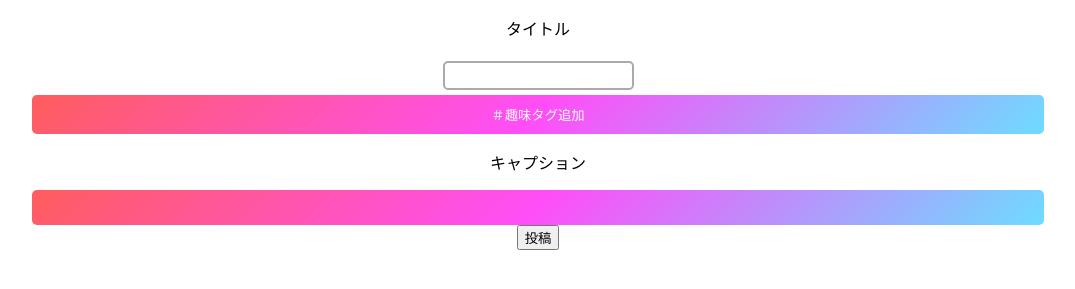
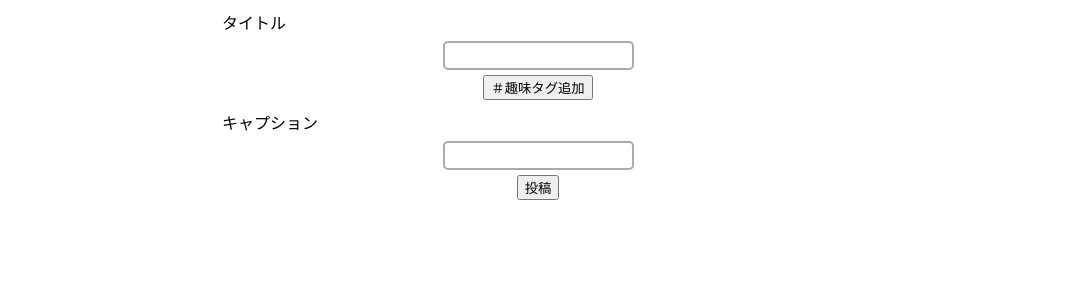
Before and after one commit to sachi1048/Syumitter, a PHP site: page /toukou.php in a window 1280 px wide. Shown: the part 104-393 px from the top of the page, without its empty margins (102-1177 px from the left). Run offline with PHP 8.4, Linux system fonts and the light colour scheme.

Commit message:
投稿、タグ選択、Main.cssは変更なし、なぜか入った

```diff
--- a/USER/CSS/checkbox.css
+++ b/USER/CSS/checkbox.css
@@ -24,3 +24,13 @@ input[type="checkbox"]:checked + label {
     margin-right:95%;
     background-color:#ffffff;
 }
+.tag_ln{
+    margin-top:10px;
+    margin-bottom:2px;
+}
+.koumoku{
+    margin-top:10px;
+    margin-bottom:2px;
+    text-align:left;
+    margin-left:25%;
+}
--- a/USER/toukou.php
+++ b/USER/toukou.php
@@ -1,22 +1,50 @@
-<?php require 'db-connect.php'; ?>
+<?php require 'db-connect.php';
+session_start();
+?>
 <!DOCTYPE html>
 <html lang="ja">
 <head>
     <meta charset="UTF-8">
     <meta name="viewport" content="width=device-width, initial-scale=1.0">
     <link rel="stylesheet" href="CSS/main.css">
+    <link rel="stylesheet" href="CSS/checkbox.css">
     <title>投稿画面</title>
 </head>
 <body>
     <h1 class="syumitter1">Syumitter</h1> <!-- 上記のロゴ（？） -->
     <form action="toukou.php" method="post"><!-- 投稿ボタンを押したら一回自分の画面を再ロードしてDBにデータを追加してからマイプロフィール画面に飛ばす -->
         <img src="#" alt="未作成"> <!-- 未作成　ここに写真や動画を選択、表示 -->
-        <p>タイトル</p>
+        <p class="koumoku">タイトル</p>
         <input type="text" name="title" required><!-- 投稿テーブルのタイトルに入れる用の入力フォームrequiredを付けることで入力必須項目にしている-->
         <br>
-        <button class="frame" onclick="location.href='tag_sentaku'">＃趣味タグ追加</button><!-- これから作成予定　この後から画面遷移した後に選択したものをSESSIONに入れる-->
-        <p>キャプション</p>
-        <input class="frame" type="text" name="setumei" required><!-- 投稿の説明？-->
+        <?php
+        $pdo = new PDO($connect,USER,PASS);
+        // 初期化
+        $selectedTags = [];
+
+        if ($_SERVER['REQUEST_METHOD'] === 'POST') {
+            if (isset($_POST['selectedOptions']) && is_array($_POST['selectedOptions'])) {
+                foreach($_POST['selectedOptions'] as $pow){
+                    $sel=$pdo->prepare('select * from Tag where tag_id = ?');
+                    $sel->execute([$pow]);
+                    $count = 0;
+                    foreach($sel as $woe){
+                        $count++;
+                        echo '<p class="tag_ln">#',$woe['tag_mei'],'</p>';
+                        if($count == 3){
+                            break;
+                        }
+                    }
+                }
+                // 選択された趣味タグIDを変数に保存した状態
+            }
+        }
+        // ここで$selectedTags変数に選択されたタグのIDが保存されています。
+        // $selectedTagsを使って必要な処理を続けることができます。
+        ?>
+        <button onclick="location.href='tag_sentaku'">＃趣味タグ追加</button><!-- これから作成予定　この後から画面遷移した後に選択したものをSESSIONに入れる-->
+        <p class="koumoku">キャプション</p>
+        <input type="text" name="setumei" required><!-- 投稿の説明？-->
         <br>
         <button class="nextbotton" type="submit">投稿</button>
     </form>
```
Also changed, not shown: USER/tag_sentaku.php (+29 -1 lines).
